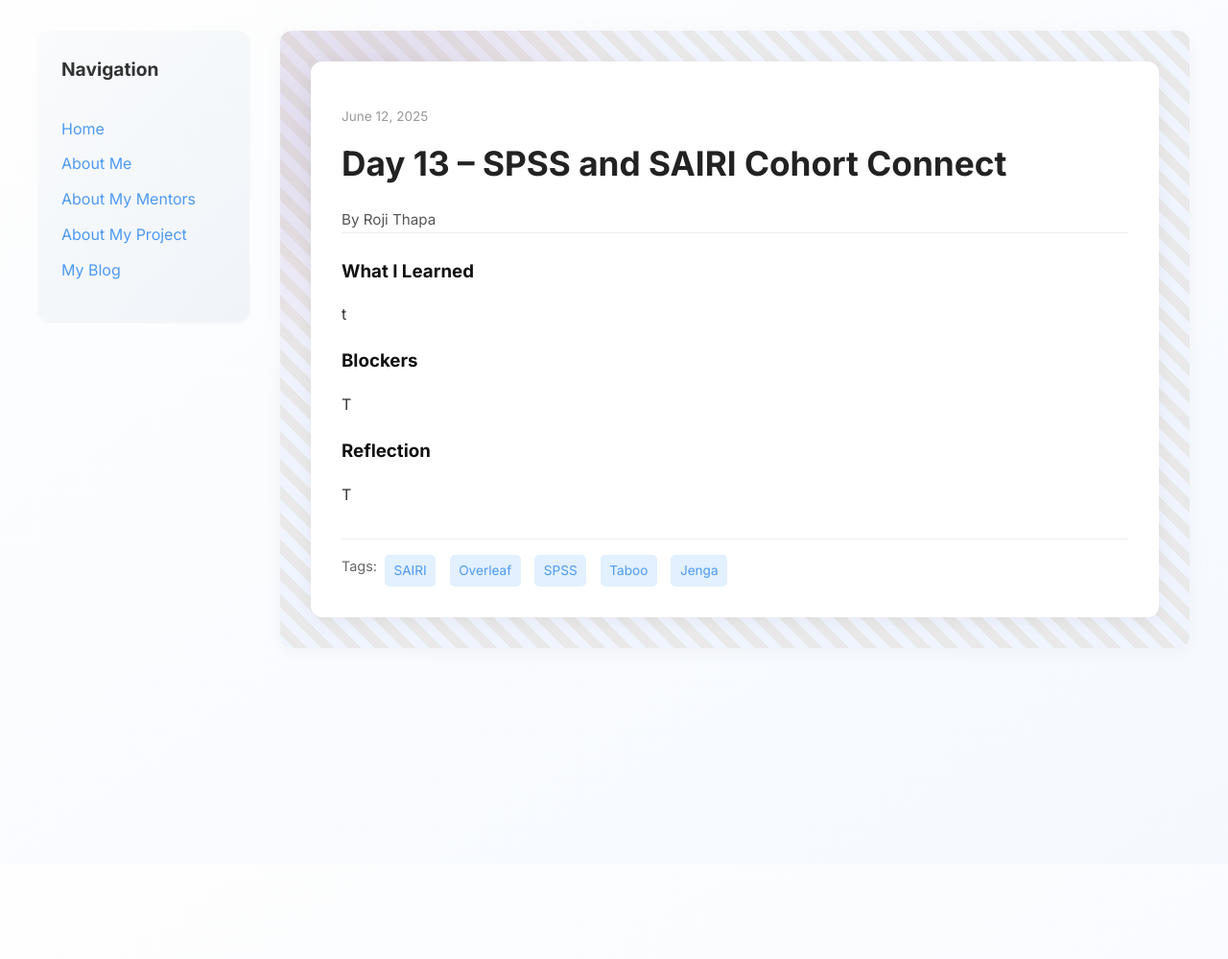
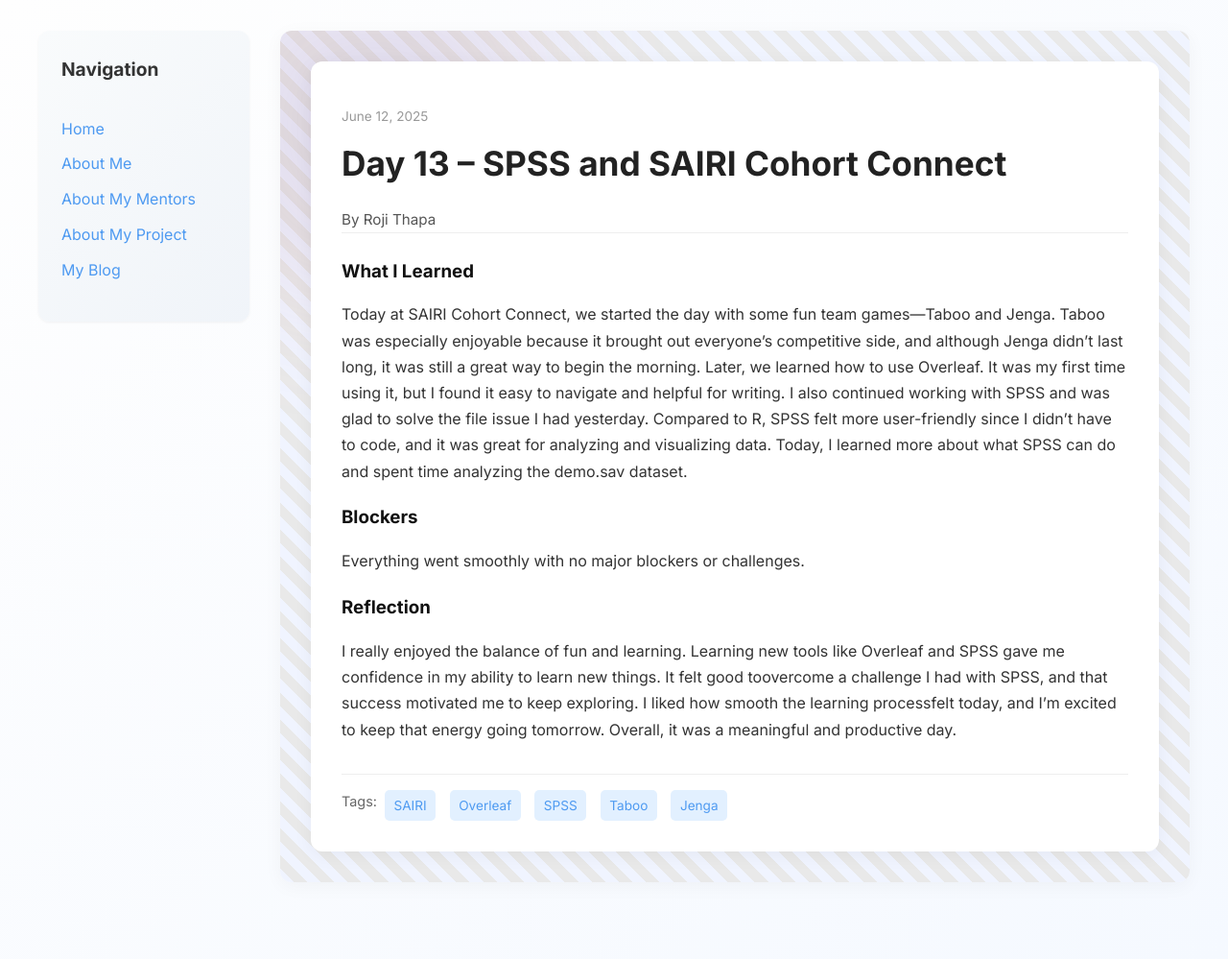
Before and after one commit to rojee-thapa/rojee-thapa.github.io, a Jekyll site: the page built from _posts/2025-06-12-day-13.md, in a window 1280 px wide. Shown: the whole page at 96% size. Built offline with Jekyll 4.4.1, drawn with Linux system fonts in a browser that asks for light colours; before the commit the page ends 900 px from its top, so only the background shows below that.

Commit message:
Update 2025-06-12-day-13.md

```diff
--- a/_posts/2025-06-12-day-13.md
+++ b/_posts/2025-06-12-day-13.md
@@ -7,16 +7,25 @@ permalink: /day13.html
 tags: ["SAIRI", "Overleaf", "SPSS", "Taboo","Jenga"]
 
 what_i_learned: |
-   t
+   Today at SAIRI Cohort Connect, we started the day with some fun team games—Taboo and Jenga. Taboo was especially enjoyable
+   because it brought out everyone’s competitive side, and although Jenga didn’t last long, it was still a great way to begin the
+   morning. Later, we learned how to use Overleaf. It was my first time using it, but I found it easy to navigate and helpful for
+   writing. I also continued working with SPSS and was glad to solve the file issue I had yesterday. Compared to R, SPSS felt more
+   user-friendly since I didn’t have to code, and it was great for analyzing and visualizing data. Today, I learned more about what
+   SPSS can do and spent time analyzing the demo.sav dataset.
+
 
 
 
 blockers: |
-   T
+   Everything went smoothly with no major blockers or challenges.
 
 
 reflection: |
-  T
+   I really enjoyed the balance of fun and learning.  Learning new tools like Overleaf and SPSS gave me confidence in my ability to
+   learn new things. It felt good toovercome a challenge I had with SPSS, and that success motivated me to keep exploring. I liked
+   how smooth the learning processfelt today, and I’m excited to keep that energy going tomorrow. Overall, it was a meaningful and
+   productive day.
 
 
 ---
```
